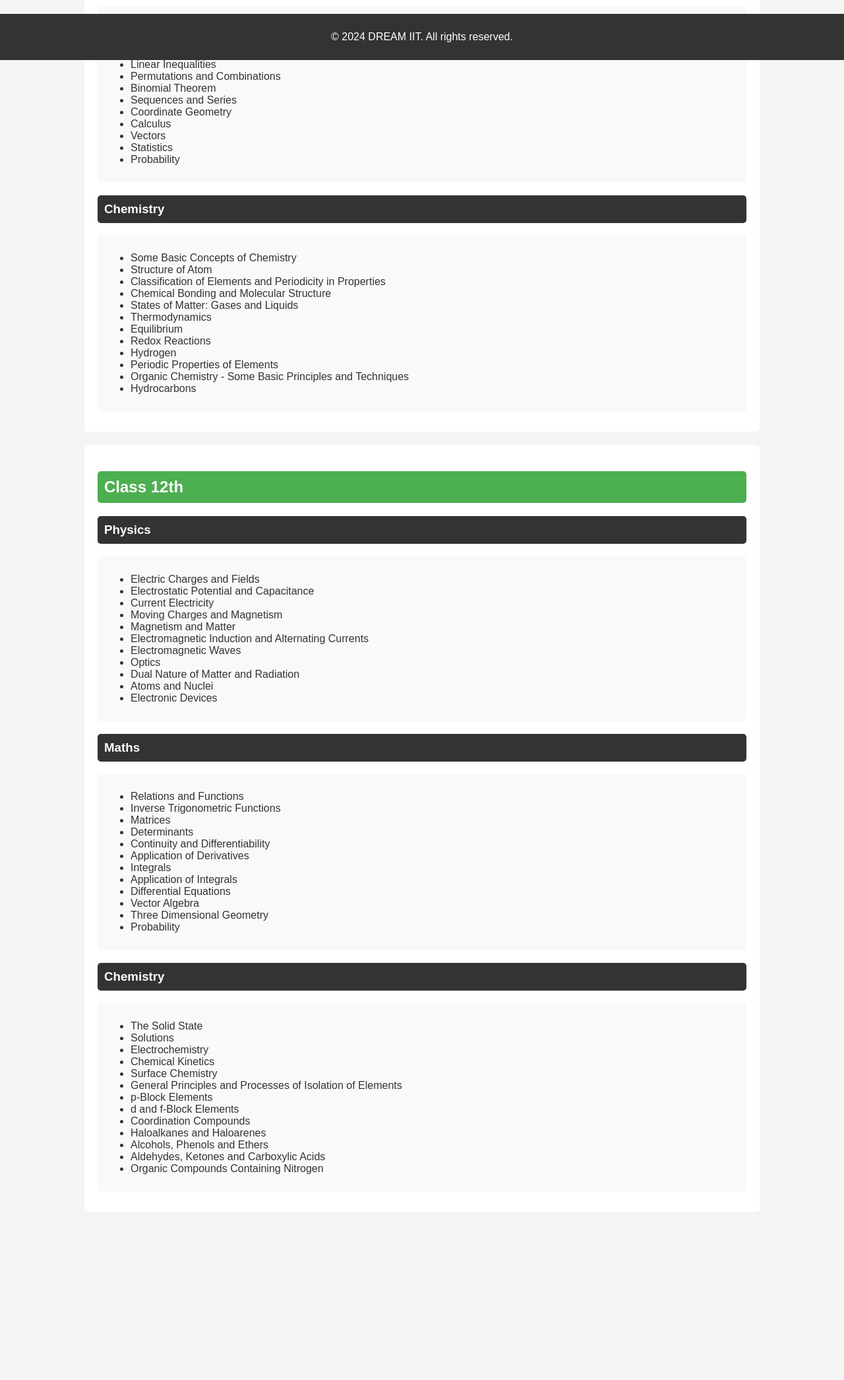
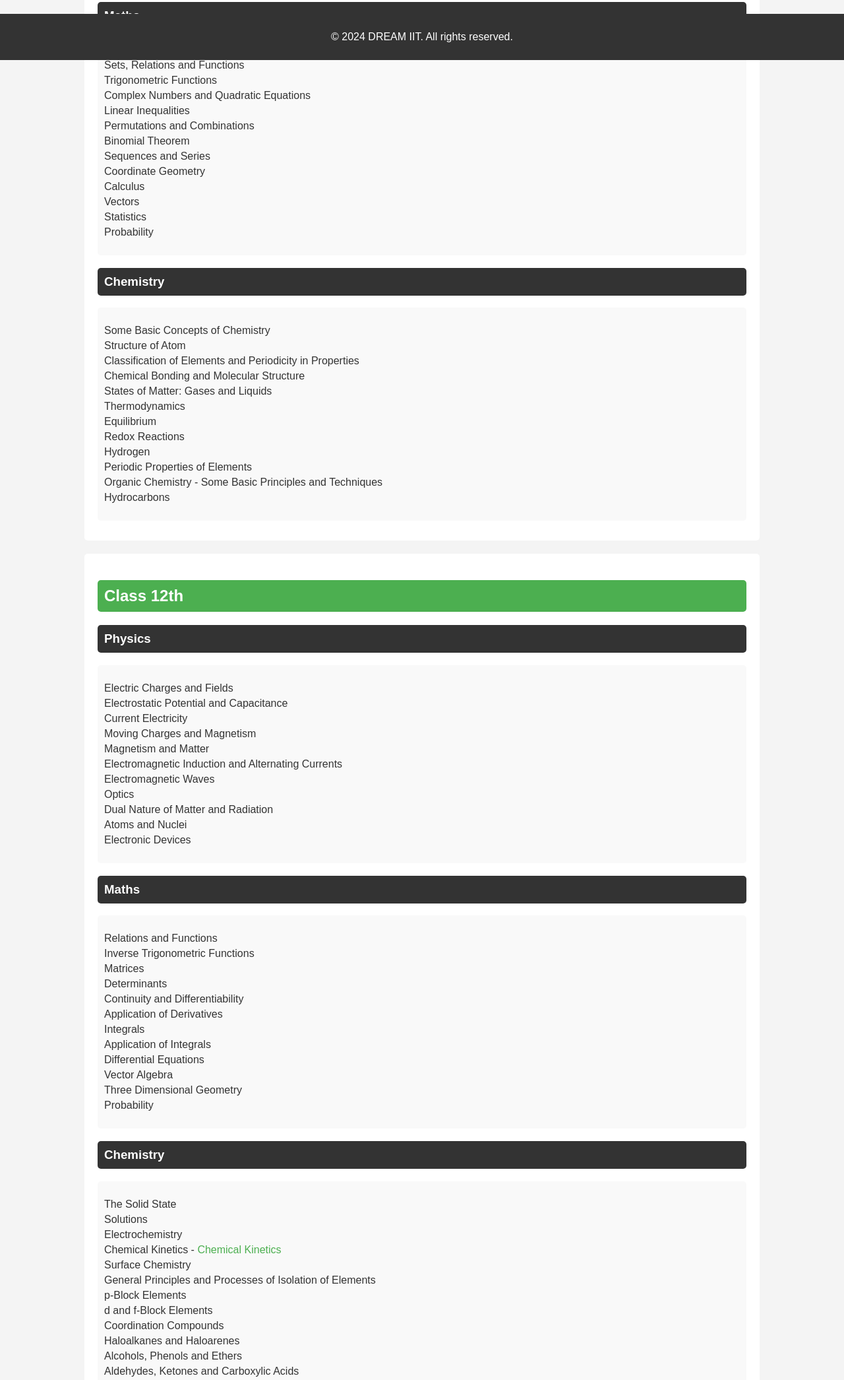
Before and after one commit to msawsbz/DREAM-IIT-2025, a plain HTML site: page index.html in a window 1280 px wide. Shown: the part 709-2800 px from the top of the page at 66% size. Before the commit the page ends 2565 px from the top, so only its background shows below. Drawn offline with Linux system fonts and the light colour scheme.

Commit message:
Add files via upload

```diff
--- a/index.html
+++ b/index.html
@@ -75,12 +75,26 @@
             background-color: #f9f9f9;
             border-radius: 5px;
         }
+        .chapters ul {
+            list-style-type: none;
+            padding: 0;
+        }
+        .chapters ul li {
+            margin: 5px 0;
+        }
+        .chapters ul li a {
+            color: #4CAF50;
+            text-decoration: none;
+        }
+        .chapters ul li a:hover {
+            text-decoration: underline;
+        }
     </style>
 </head>
 <body>
     <header>
         <h1>DREAM IIT</h1>
-        <p>Your Gateway to JEE Success [Shahbaz]</p>
+        <p>Your Gateway to JEE Success [shahbaz]</p>
     </header>
     <nav>
         <a href="#class11">Class 11th</a>
@@ -193,7 +207,7 @@
                         <li>The Solid State</li>
                         <li>Solutions</li>
                         <li>Electrochemistry</li>
-                        <li>Chemical Kinetics</li>
+                        <li>Chemical Kinetics - <a href="https://youtube.com/playlist?list=PLhCD4Sa46ofIuRbDMwDidyClFUQPyOfsW&feature=shared" target="_blank">Chemical Kinetics</a></li>
                         <li>Surface Chemistry</li>
                         <li>General Principles and Processes of Isolation of Elements</li>
                         <li>p-Block Elements</li>
```
